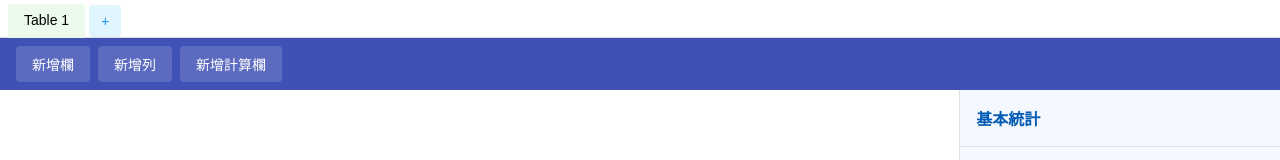
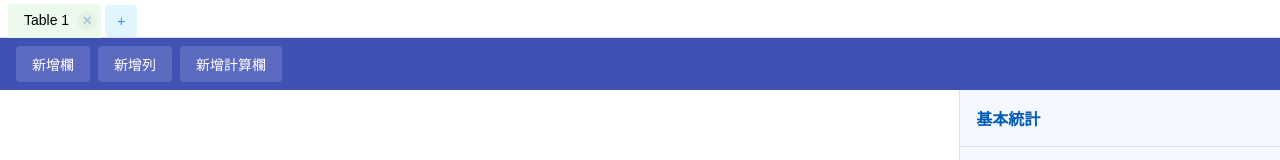
Before and after one commit to HazelnutParadise/insyra-insights, a Svelte app in the folder frontend/: page / in a window 1280 px wide. Shown: the top 160 px of the page. Built offline with nearby package versions, Linux system fonts and the light colour scheme.

Commit message:
feat(ui): 新增刪除標籤頁功能，支持用戶確認刪除操作並更新標籤頁狀態

```diff
--- a/frontend/src/App.svelte
+++ b/frontend/src/App.svelte
@@ -156,6 +156,84 @@
 
     // 強制重新載入表格組件
     tableKey++;
+  }
+
+  // 刪除標籤頁
+  async function removeTab(index: number, event?: Event) {
+    // 阻止事件冒泡，避免觸發 switchTab
+    if (event) {
+      event.stopPropagation();
+    }
+
+    // 至少保留一個標籤頁
+    if (tabs.length <= 1) {
+      alert("至少需要保留一個標籤頁");
+      return;
+    }
+
+    const tabToRemove = tabs[index];
+    const confirmMessage = `確定要刪除標籤頁 "${tabToRemove.name}" 嗎？此操作無法復原。`;
+
+    if (!confirm(confirmMessage)) {
+      return;
+    }
+
+    try {
+      // 調用後端API刪除表格
+      const success = await RemoveTableByID(tabToRemove.id);
+      if (!success) {
+        console.warn(`刪除表格 ID ${tabToRemove.id} 失敗，但仍會移除標籤頁`);
+      }
+
+      // 從tabs陣列中移除對應的tab
+      tabs = tabs.filter((_, i) => i !== index);
+
+      // 處理刪除後的tab切換邏輯
+      if (index === currentTabIndex) {
+        // 如果刪除的是當前活動標籤頁
+        if (index >= tabs.length) {
+          // 如果刪除的是最後一個標籤頁，切換到前一個
+          currentTabIndex = tabs.length - 1;
+        }
+        // 否則保持當前索引（會自動切換到下一個標籤頁）
+
+        // 設置新的活動標籤頁
+        if (tabs.length > 0) {
+          tabs = tabs.map((tab, i) => ({
+            ...tab,
+            isActive: i === currentTabIndex,
+          }));
+
+          // 檢查新活動標籤頁的資料表狀態
+          const newActiveTab = tabs[currentTabIndex];
+          if (newActiveTab && newActiveTab.id >= 0) {
+            try {
+              const data = await GetTableDataByID(newActiveTab.id);
+              isTableLoaded = !!(data && (data.rows || data.columns));
+            } catch (err) {
+              console.log(
+                `標籤頁 ${currentTabIndex} 的資料表不存在或無效:`,
+                err
+              );
+              isTableLoaded = false;
+            }
+          } else {
+            isTableLoaded = false;
+          }
+
+          // 強制重新載入表格組件
+          tableKey++;
+        }
+      } else if (index < currentTabIndex) {
+        // 如果刪除的標籤頁在當前活動標籤頁之前，需要調整當前索引
+        currentTabIndex--;
+      }
+
+      console.log(`成功刪除標籤頁 "${tabToRemove.name}"`);
+    } catch (err) {
+      console.error("刪除標籤頁時發生錯誤:", err);
+      alert(`刪除標籤頁時發生錯誤: ${err}`);
+    }
   }
 
   // 功能列操作
@@ -383,6 +461,7 @@
   <div class="tab-bar">
     <div class="tab-row">
       {#each tabs as tab, index}
+        <div class="tab-container">
           <button
             class="tab-button"
             class:tab-active={tab.isActive}
@@ -390,6 +469,15 @@
           >
             {tab.name}
           </button>
+          <button
+            class="tab-close-button"
+            class:disabled={tabs.length <= 1}
+            on:click={(event) => removeTab(index, event)}
+            title="刪除標籤頁"
+          >
+            ×
+          </button>
+        </div>
       {/each}
       <button class="tab-add-button" on:click={addNewTab}>+</button>
     </div>
@@ -519,6 +607,12 @@
     align-items: center;
   }
 
+  .tab-container {
+    position: relative;
+    display: flex;
+    align-items: center;
+  }
+
   .tab-button {
     padding: 8px 16px;
     border: none;
@@ -529,6 +623,9 @@
     background-color: rgb(225, 235, 250); /* 淡藍色背景 - 未選中 */
     color: rgb(0, 90, 180); /* 藍色文字 */
     margin-bottom: -1px;
+    padding-right: 32px; /* 為刪除按鈕留出空間 */
+    position: relative;
+    overflow: visible;
   }
 
   .tab-button.tab-active {
@@ -539,6 +636,43 @@
 
   .tab-button:hover {
     opacity: 0.8;
+  }
+
+  .tab-close-button {
+    position: absolute;
+    right: 4px;
+    top: 50%;
+    transform: translateY(-50%);
+    width: 20px;
+    height: 20px;
+    border: none;
+    border-radius: 50%;
+    background-color: rgba(0, 0, 0, 0.1);
+    color: rgb(0, 90, 180);
+    font-size: 16px;
+    font-weight: bold;
+    cursor: pointer;
+    display: flex;
+    align-items: center;
+    justify-content: center;
+    transition: all 0.2s;
+    line-height: 1;
+    padding: 0;
+    z-index: 10;
+  }
+
+  .tab-close-button.disabled {
+    opacity: 0.3;
+    cursor: not-allowed;
+  }
+
+  .tab-close-button:hover {
+    background-color: rgba(255, 0, 0, 0.2);
+    color: rgb(200, 0, 0);
+  }
+
+  .tab-container:hover .tab-close-button {
+    background-color: rgba(0, 0, 0, 0.15);
   }
 
   .tab-add-button {
```
Lines whose indentation alone changed are shown as unchanged.
